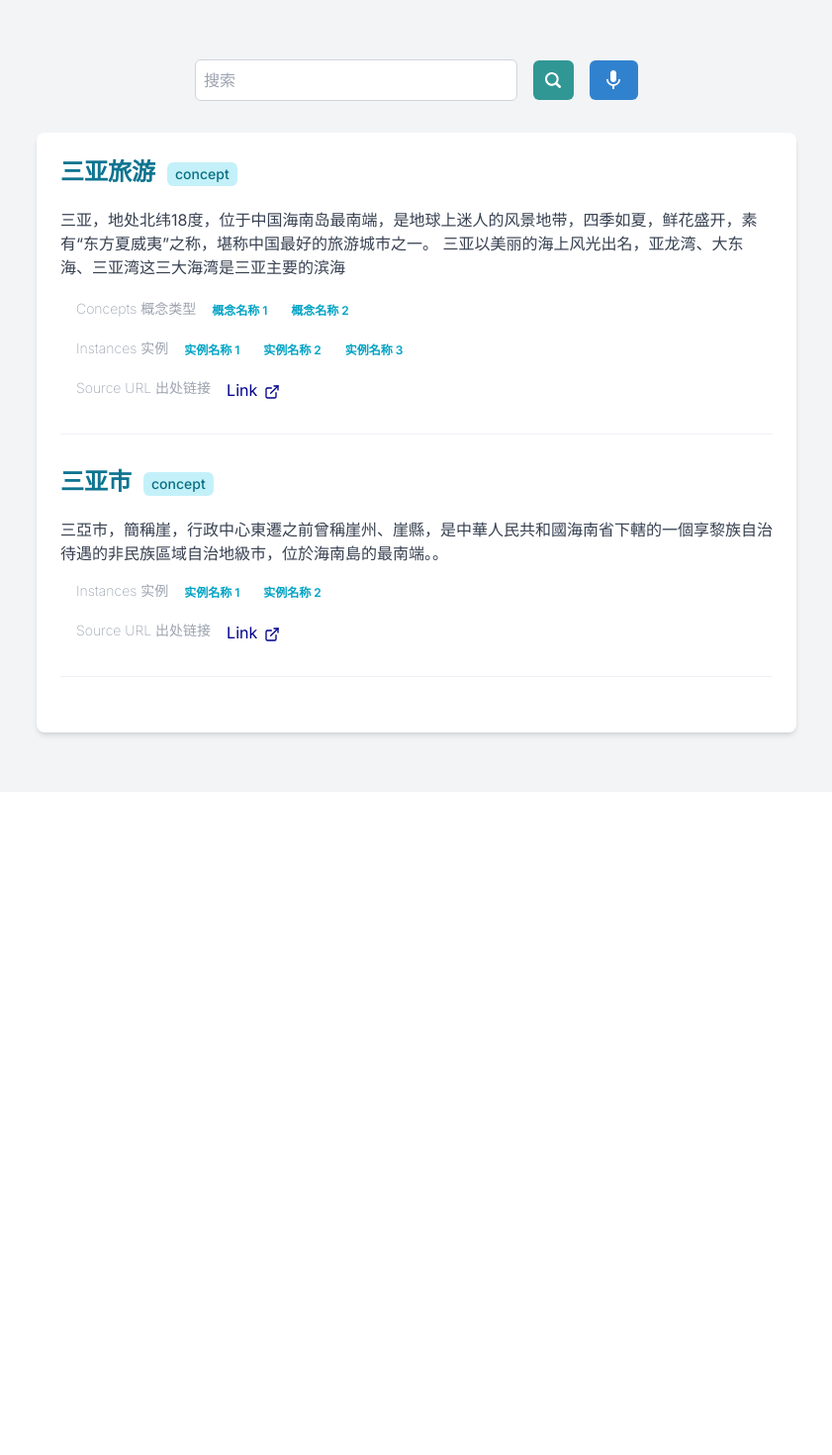
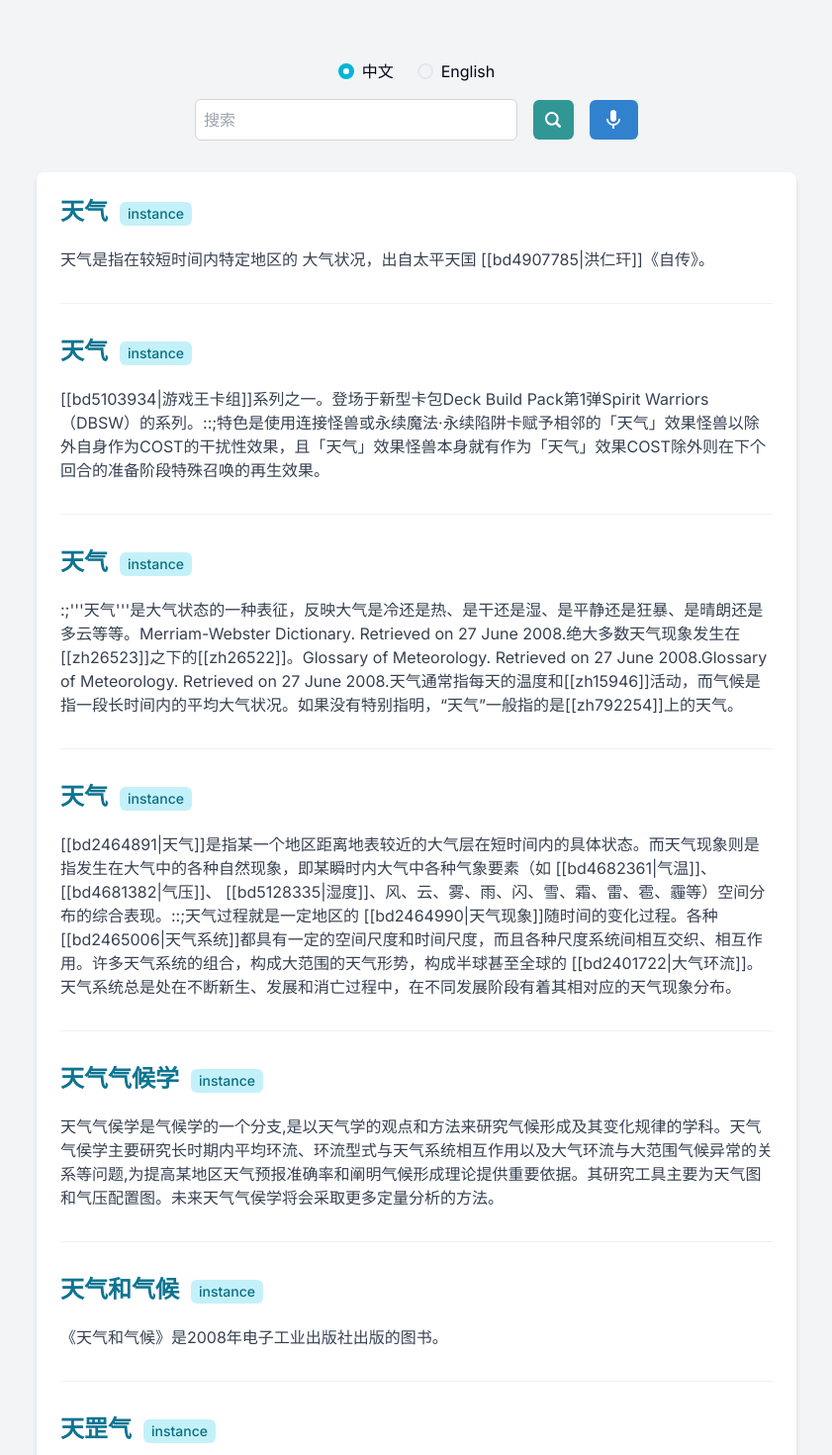
Before and after one commit to perfectsquare123/Search-Engine, a Next.js app in the folder knowledge_search_engine/: page /searchResults in a window 1280 px wide. Shown: the top 1470 px of the page at 99% size, without its empty margins (219-1060 px from the left). Before the commit the page ends 800 px from the top, so only its background shows below. Built offline with nearby package versions, Linux system fonts and the light colour scheme.

Commit message:
added autocompletion for english query

```diff
--- a/knowledge_search_engine/src/app/searchResults/page.tsx
+++ b/knowledge_search_engine/src/app/searchResults/page.tsx
@@ -20,6 +20,89 @@ interface SearchResult {
   url: string;
 }
 //dummy data
+const example = {
+  content: [
+    {
+      id: "bdi2464893",
+      label: "天气",
+      type: "instance",
+      source: "bd",
+      description:
+        "天气是指在较短时间内特定地区的 大气状况，出自太平天囯 [[bd4907785|洪仁玕]]《自传》。",
+    },
+    {
+      id: "bdi2464890",
+      label: "天气",
+      type: "instance",
+      source: "bd",
+      description:
+        "[[bd5103934|游戏王卡组]]系列之一。登场于新型卡包Deck Build Pack第1弹Spirit Warriors（DBSW）的系列。::;特色是使用连接怪兽或永续魔法·永续陷阱卡赋予相邻的「天气」效果怪兽以除外自身作为COST的干扰性效果，且「天气」效果怪兽本身就有作为「天气」效果COST除外则在下个回合的准备阶段特殊召唤的再生效果。",
+    },
+    {
+      id: "zhi3184",
+      label: "天气",
+      type: "instance",
+      source: "zh",
+      description:
+        ":;'''天气'''是大气状态的一种表征，反映大气是冷还是热、是干还是湿、是平静还是狂暴、是晴朗还是多云等等。Merriam-Webster Dictionary. Retrieved on 27 June 2008.绝大多数天气现象发生在[[zh26523]]之下的[[zh26522]]。Glossary of Meteorology. Retrieved on 27 June 2008.Glossary of Meteorology. Retrieved on 27 June 2008.天气通常指每天的温度和[[zh15946]]活动，而气候是指一段长时间内的平均大气状况。如果没有特别指明，“天气”一般指的是[[zh792254]]上的天气。",
+    },
+    {
+      id: "bdi2464891",
+      label: "天气",
+      type: "instance",
+      source: "bd",
+      description:
+        "[[bd2464891|天气]]是指某一个地区距离地表较近的大气层在短时间内的具体状态。而天气现象则是指发生在大气中的各种自然现象，即某瞬时内大气中各种气象要素（如 [[bd4682361|气温]]、 [[bd4681382|气压]]、 [[bd5128335|湿度]]、风、云、雾、雨、闪、雪、霜、雷、雹、霾等）空间分布的综合表现。::;天气过程就是一定地区的 [[bd2464990|天气现象]]随时间的变化过程。各种 [[bd2465006|天气系统]]都具有一定的空间尺度和时间尺度，而且各种尺度系统间相互交织、相互作用。许多天气系统的组合，构成大范围的天气形势，构成半球甚至全球的 [[bd2401722|大气环流]]。天气系统总是处在不断新生、发展和消亡过程中，在不同发展阶段有着其相对应的天气现象分布。",
+    },
+    {
+      id: "bdi2464983",
+      label: "天气气候学",
+      type: "instance",
+      source: "bd",
+      description:
+        "天气气侯学是气候学的一个分支,是以天气学的观点和方法来研究气候形成及其变化规律的学科。天气气侯学主要研究长时期内平均环流、环流型式与天气系统相互作用以及大气环流与大范围气候异常的关系等问题,为提高某地区天气预报准确率和阐明气候形成理论提供重要依据。其研究工具主要为天气图和气压配置图。未来天气气侯学将会采取更多定量分析的方法。",
+    },
+    {
+      id: "bdi2464927",
+      label: "天气和气候",
+      type: "instance",
+      source: "bd",
+      description: "《天气和气候》是2008年电子工业出版社出版的图书。",
+    },
+    {
+      id: "bdi2484426",
+      label: "天罡气",
+      type: "instance",
+      source: "bd",
+      description: "",
+    },
+    {
+      id: "zhi765951",
+      label: "BBC天气",
+      type: "instance",
+      source: "zh",
+      description:
+        "'''BBC天气'''（BBC Weather）是BBC的天气预报部门，现在是BBC新闻的一部分。BBC的气象主播为[[zh662244]]僱员 Met Office。BBC天气工作时间最长的气象主播是Michael Fish，他从1974年到2010年担任了36年的South East Today节目的气象主播。2013年8月23日，BBC宣布将中止和气象办公室的契约，以节省成本。",
+    },
+    {
+      id: "zhi691063",
+      label: "天气瓶",
+      type: "instance",
+      source: "zh",
+      description:
+        "'''天气瓶'''，又称'''风暴瓶'''（'''Storm Glass'''），是一种欧洲曾在18世纪~19世纪时用于天气预报工具。密闭的[[zh21964]]容器中，装入数种化学物质组成的透明[[zh8660]]。根据外界温度、天气的改变，瓶内会展现出不同型态的结晶，预报天气的变化。近代已不用作天气预报工具，而转变为一种趣味性质的科学装饰。",
+    },
+    {
+      id: "zhi150123",
+      label: "坏天气",
+      type: "instance",
+      source: "zh",
+      description:
+        "《'''坏天气'''》()为[[zh11708]]流行歌手[[zh73207]]所创作的单曲，收录在丹尼尔首张同名专辑《丹尼尔》，推出后成为加拿大单曲榜冠军。在欧洲，靠着可口可乐广告收录的关系，颇为传唱，在英国跃居英国单曲榜亚军。而后在美国推出后，攻佔告示牌流行榜榜首，成为同年告示牌流行榜冠军。::;《坏天气》一曲获得RIAA白金认证，并且在线上付费下载超过200万次。2005年8月2日到9日，在iTunes Store提供免费下载。丹尼尔借由本曲获得2007年[[zh20468]]最佳流行男歌手提名。告示牌选出《坏天气》为2006年流行音乐榜最棒的音乐。",
+    },
+  ],
+};
+
 const results = [
   {
     id: "bdc32052",
@@ -94,7 +177,7 @@ export default function SearchResults() {
       <div className="flex flex-col items-center py-10">
         <SearchBar />
         <div className="w-full max-w-3xl mt-8 bg-white p-6 rounded-lg shadow-md">
-          {results.map((result) => (
+          {example.content.map((result) => (
             <div key={result.id} className="mb-5">
               <Stack direction="row" spacing={3} alignItems="center">
                 <h3 className="text-2xl font-bold text-cyan-700 mb-1">
--- a/knowledge_search_engine/src/components/SearchBar.tsx
+++ b/knowledge_search_engine/src/components/SearchBar.tsx
@@ -12,6 +12,8 @@ import {
   ModalFooter,
   ModalHeader,
   ModalOverlay,
+  Radio,
+  RadioGroup,
   Stack,
   useDisclosure,
 } from "@chakra-ui/react";
@@ -22,8 +24,7 @@ import MicIcon from "@mui/icons-material/Mic";
 import Image from "next/image";
 
 interface Suggestion {
-  id: number;
-  term: string;
+  word: string;
 }
 
 export default function SearchBar() {
@@ -33,6 +34,7 @@ export default function SearchBar() {
   //const router = useRouter();
   const [recognizing, setRecognizing] = useState(false);
   const { isOpen, onOpen, onClose } = useDisclosure();
+  const [language, setLanguage] = useState("zh-CN");
 
   useEffect(() => {
     if (!("webkitSpeechRecognition" in window)) {
@@ -41,18 +43,36 @@ export default function SearchBar() {
     }
   }, []);
 
-  const fetchSuggestions = async (searchTerm: string) => {
-    if (searchTerm.length > 0) {
-      try {
-        const response = await axios.get(`/api/searchResults?q=${searchTerm}`);
-        setSuggestions(response.data);
-        setShowSuggestions(true);
-      } catch (error) {
-        console.error("Error fetcing suggestions: ", error);
-      }
+  const fetchEnglishSuggestions = async (query: string) => {
+    if (!query) return;
+    try {
+      const response = await axios.get(
+        `https://api.datamuse.com/sug?s=${query}`
+      );
+      setSuggestions(response.data);
+    } catch (error) {
+      console.error("Error fetching suggestions:", error);
+    }
+  };
+
+  const fetchChineseSuggestions = async (query: string) => {
+    if (!query) return;
+    try {
+      const response = await axios.get(
+        `https://suggestion.baidu.com/su?wd=${query}&cb=callback`
+      );
+      const data = JSON.parse(response.data.match(/callback\((.*)\)/)[1]);
+      setSuggestions(data.s.map((term: string) => ({ word: term })));
+    } catch (error) {
+      console.error("Error fetching suggestions:", error);
+    }
+  };
+
+  const fetchSuggestions = (query: string) => {
+    if (language == "en-US") {
+      fetchEnglishSuggestions(query);
     } else {
-      setSuggestions([]);
-      setShowSuggestions(false);
+      fetchChineseSuggestions(query);
     }
   };
 
@@ -79,8 +99,7 @@ export default function SearchBar() {
     const recognition = new window.webkitSpeechRecognition();
     recognition.continuous = false;
     recognition.interimResults = false;
-    //recognition.lang = "en-US";
-    recognition.lang = "zh-CN";
+    recognition.lang = language;
 
     recognition.onstart = () => {
       setRecognizing(true);
@@ -111,12 +130,24 @@ export default function SearchBar() {
 
   return (
     <div className="relative w-full max-w-md mx-auto mt-5">
+      <div className="flex justify-center mb-4 bg-">
+        <RadioGroup onChange={setLanguage} value={language} colorScheme="cyan">
+          <Stack direction="row" spacing={6}>
+            <Radio value="zh-CN">
+              <text className=" text-slate-950">中文</text>
+            </Radio>
+            <Radio value="en-US">
+              <text className=" text-slate-950">English</text>
+            </Radio>
+          </Stack>
+        </RadioGroup>
+      </div>
       <Stack direction="row" spacing={4} alignItems="center">
         <input
           type="text"
           value={query}
           onChange={handleInputChange}
-          className="w-full p-2 border border-gray-300 rounded-md focus:outline-none focus:ring-2 focus:ring-cyan-500 bg-white text-zinc-950  "
+          className="w-full p-2 border border-gray-300 rounded-md focus:outline-none focus:ring-2 focus:ring-sky-300 bg-white text-zinc-950  "
           placeholder="搜索"
         />
 
@@ -132,19 +163,19 @@ export default function SearchBar() {
         </Button>
       </Stack>
 
-      {/*showSuggestions && suggestions.length > 0 && (
-        <ul className="absolute w-full bg-white border border-gray-300 rounded-md mt-1 max-h-60 overflow-y-auto">
-          {suggestions.map((suggestion) => (
+      {suggestions.length > 0 && (
+        <ul className="absolute w-full mt-2 bg-white border border-gray-300 rounded-md shadow-lg">
+          {suggestions.map((suggestion, index) => (
             <li
-              key={suggestion.id}
-              className="p-2 cursor-pointer hover:bg-gray-200"
-              onClick={() => handleSuggestionClick(suggestion)}
+              key={index}
+              className="px-4 py-2 cursor-pointer hover:bg-gray-100"
+              onClick={() => setQuery(suggestion.word)}
             >
-              {suggestion.term}
+              {suggestion.word}
             </li>
           ))}
         </ul>
-      )*/}
+      )}
 
       <text className="text-slate-950">{query}</text>
       <div className="justify-center align-middle">
```
